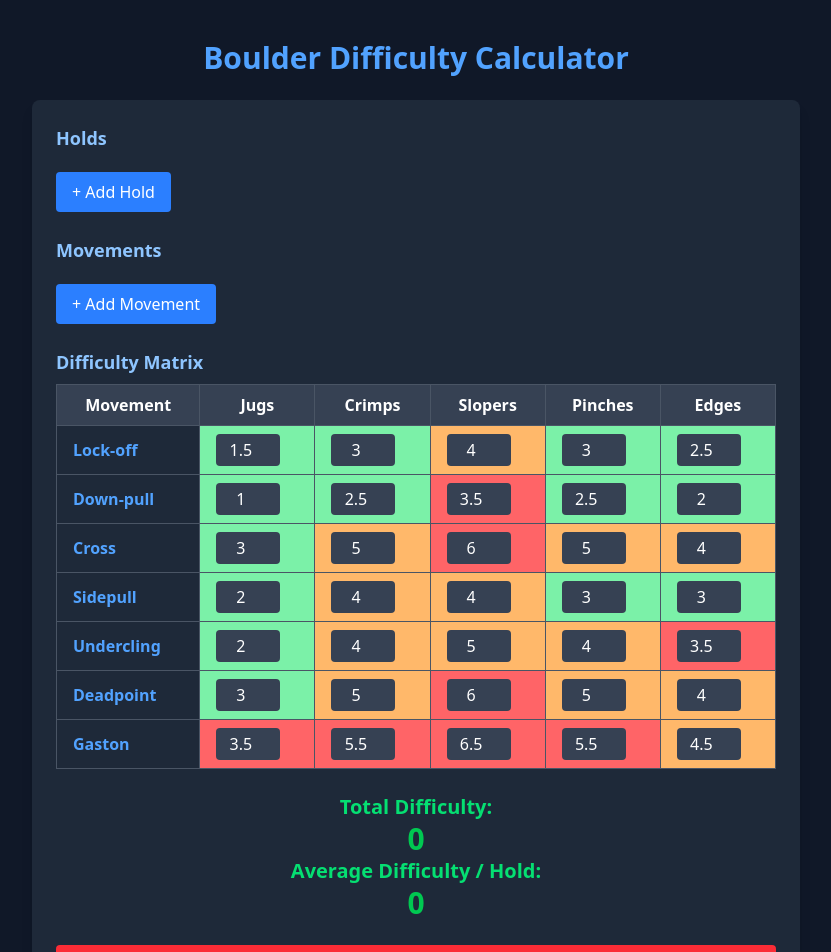
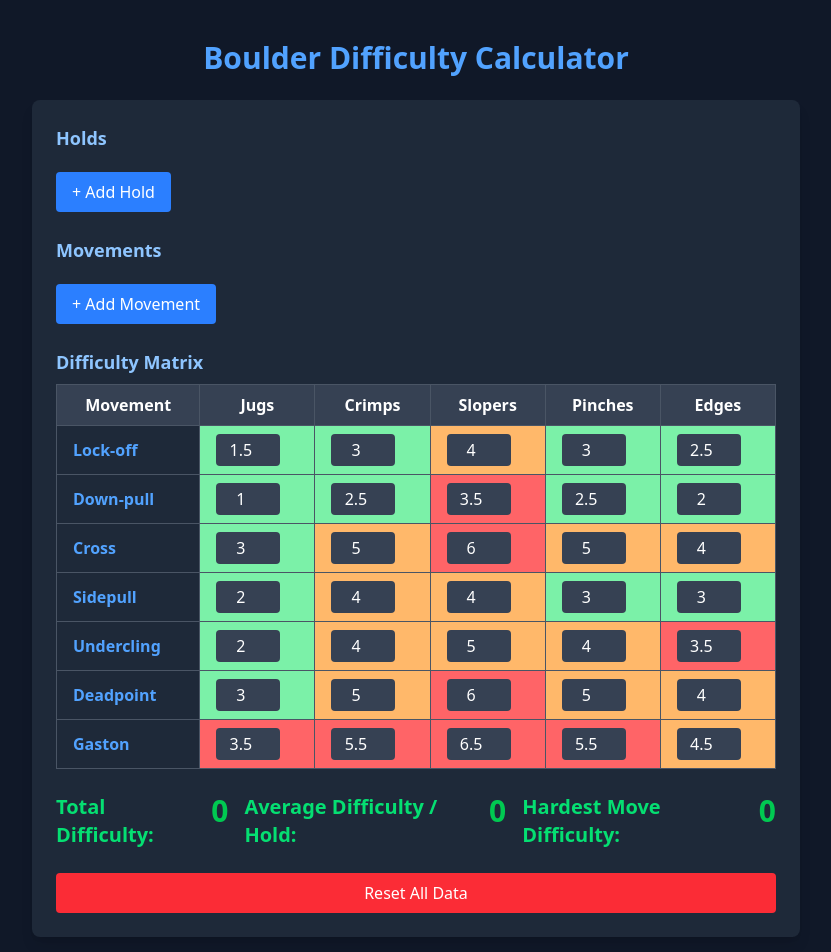
Before and after one commit to PierreSetKosaku/boulder-difficulty-calculator, a React (Vite) app: page / in a window 1280 px wide. Shown: the top 952 px of the page, without its empty margins (224-1055 px from the left). Built offline with nearby package versions, Linux system fonts and the light colour scheme.

Commit message:
Adding Hardest Move Difficulty

```diff
--- a/src/components/BoulderCalculator.jsx
+++ b/src/components/BoulderCalculator.jsx
@@ -29,12 +29,39 @@ function BoulderCalculator({ holds, movements, matrix }) {
       return AvgDifficultyPerHold.toFixed(2);
     };
 
+    const calculateHardestMoveDifficulty = () => {
+      if (holds.length < 2) return 0; // Prevents crashes when there are not enough holds
+
+      let hardestMove = 0;
+
+      for (let i = 0; i < movements.length; i++) {
+        const hold1 = holds[i];
+        const hold2 = holds[i + 1];
+        const movement = movements[i];
+
+        const distance = Math.sqrt((hold2.x - hold1.x) ** 2 + (hold2.y - hold1.y) ** 2) * 20;
+        const holdFactor = matrix[movement][hold1.type];
+
+        const moveDifficulty = holdFactor * (1 + distance / 50);
+
+        if (moveDifficulty > hardestMove) {
+          hardestMove = moveDifficulty; // Store the max difficulty move
+        }
+      }
+
+      return hardestMove.toFixed(2);
+    };
+
     return (
-      <div className="mt-6 text-center">
-        <h3 className="text-xl font-semibold text-green-400">Total Difficulty:</h3>
-        <p className="text-3xl font-bold text-green-500">{calculateDifficulty()}</p>
-        <h3 className="text-xl font-semibold text-green-400">Average Difficulty / Hold:</h3>
-        <p className="text-3xl font-bold text-green-500">{calculateAvgDifficulty()}</p>
+      <div className="flex justify-center">
+        <div className="flex space-x-4">
+          <h3 className="text-xl font-semibold text-green-400">Total Difficulty:</h3>
+          <p className="text-3xl text-left font-bold text-green-500">{calculateDifficulty()}</p>
+          <h3 className="text-xl font-semibold text-green-400">Average Difficulty / Hold:</h3>
+          <p className="text-3xl font-bold text-left text-green-500">{calculateAvgDifficulty()}</p>
+          <h3 className="text-xl font-semibold text-green-400">Hardest Move Difficulty:</h3>
+          <p className="text-3xl font-bold text-left  text-green-500">{calculateHardestMoveDifficulty()}</p>
+        </div>
       </div>
     );
   }
```
